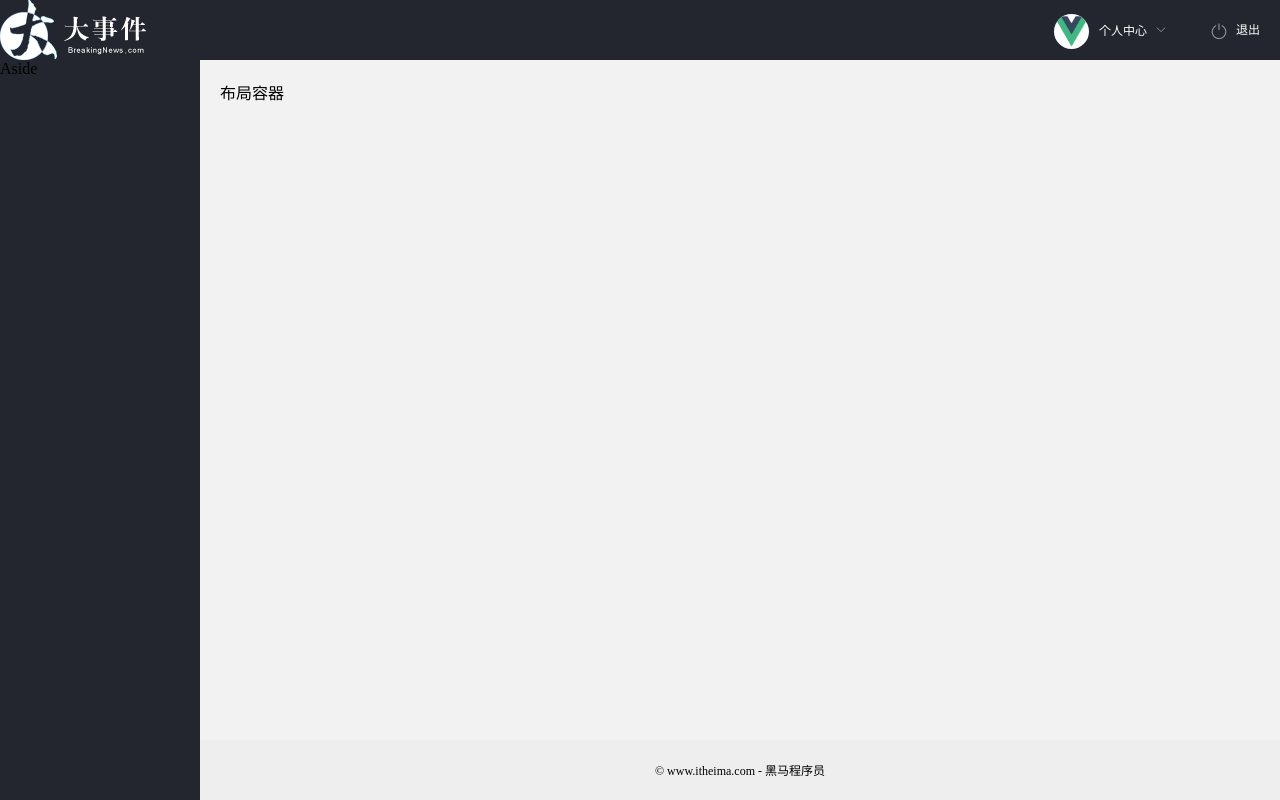
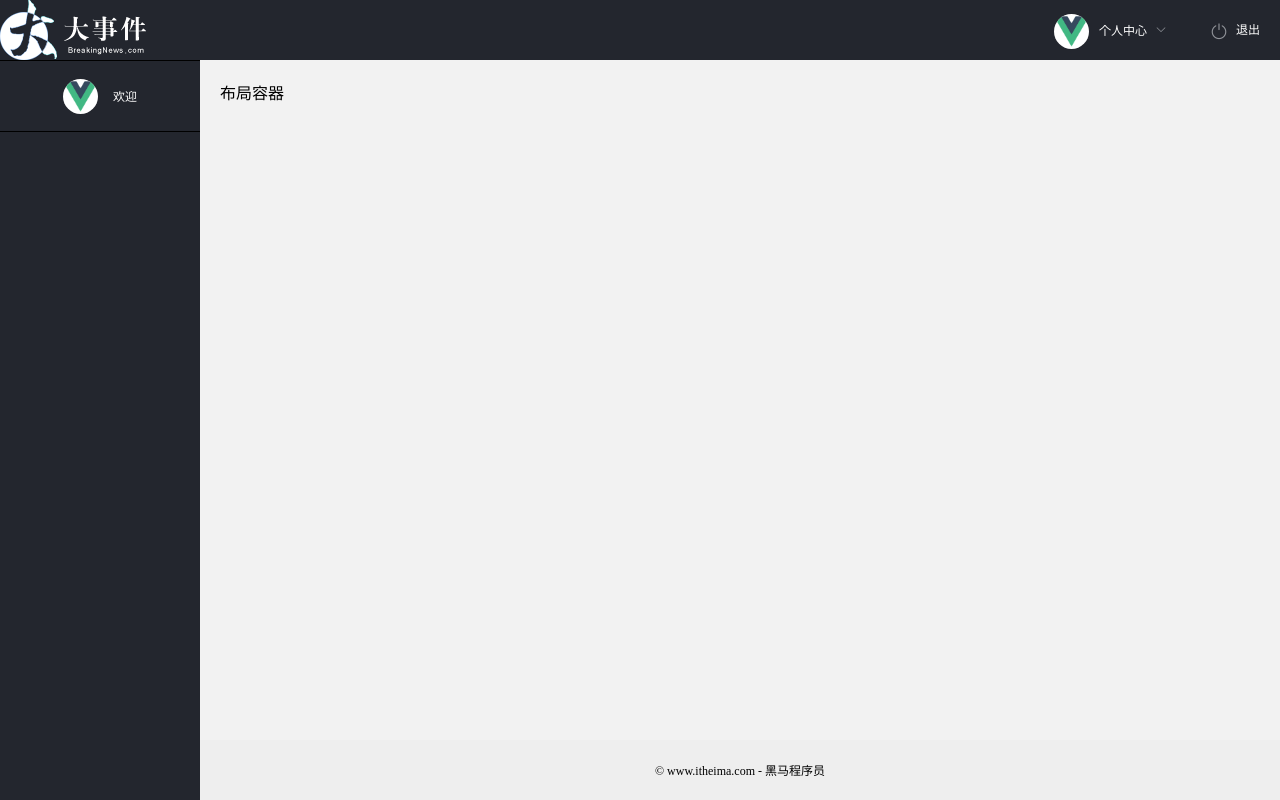
Before and after one commit to zdkhero/big-event, a Vue app in the folder main/: page / in a window 1280 px wide. Built offline with nearby package versions, Linux system fonts and the light colour scheme; no server answers.

Commit message:
渲染用户信息

```diff
--- /dev/null
+++ b/main/src/api/user.js
@@ -0,0 +1,12 @@
+import request from '@/utils/request.js'
+
+/**
+ * 获取用户的信息
+ * @returns Promise
+ */
+export const getUserInfo = () => {
+  return request({
+    url: '/my/userinfo',
+    method: 'GET'
+  })
+}
--- a/main/src/layout/Layout.vue
+++ b/main/src/layout/Layout.vue
@@ -15,7 +15,8 @@
         <el-submenu index="1">
           <template slot="title">
             <!-- 头像 -->
-            <img src="@/assets/logo.png" alt="" class="avatar" />
+            <img :src="userInfo.user_pic" alt="" class="avatar" v-if="userInfo.user_pic" />
+            <img src="@/assets/logo.png" alt="" class="avatar" v-else />
             <span>个人中心</span>
           </template>
           <el-menu-item index="1-1"><i class="el-icon-s-operation"></i>基本资料</el-menu-item>
@@ -26,8 +27,14 @@
       </el-menu>
     </el-header>
     <el-container>
-      <!-- 侧边栏区域 -->
-      <el-aside width="200px">Aside</el-aside>
+      <!-- 左侧边栏区域 -->
+      <el-aside width="200px">
+        <div class="user-box">
+          <img :src="userInfo.user_pic" alt="" v-if="userInfo.user_pic" />
+          <img src="@/assets/logo.png" alt="" v-else />
+          <span>欢迎 {{ userInfo.nickname || userInfo.username }}</span>
+        </div>
+      </el-aside>
       <el-container>
         <!-- 页面主体区域 -->
         <el-main>
@@ -41,8 +48,15 @@
 </template>
 
 <script>
+import { mapState } from 'vuex'
 export default {
-  name: 'Layout'
+  name: 'Layout',
+  created () {
+    this.$store.dispatch('getUserInfo')
+  },
+  computed: {
+    ...mapState(['userInfo'])
+  }
 }
 </script>
 
@@ -80,4 +94,27 @@ export default {
   margin-right: 10px;
   object-fit: cover;
 }
+
+// 左侧边栏用户信息区域
+.user-box {
+  height: 70px;
+  display: flex;
+  justify-content: center;
+  align-items: center;
+  border-top: 1px solid #000;
+  border-bottom: 1px solid #000;
+  user-select: none;
+  img {
+    width: 35px;
+    height: 35px;
+    border-radius: 50%;
+    background-color: #fff;
+    margin-right: 15px;
+    object-fit: cover;
+  }
+  span {
+    color: white;
+    font-size: 12px;
+  }
+}
 </style>
--- a/main/src/store/index.js
+++ b/main/src/store/index.js
@@ -1,20 +1,35 @@
 import Vue from 'vue'
 import Vuex from 'vuex'
+import { getUserInfo } from '@/api/user.js'
 
 Vue.use(Vuex)
 
 export default new Vuex.Store({
   state: {
-    token: localStorage.getItem('token') || '' // 存储 Token
+    token: localStorage.getItem('token') || '', // 存储 Token
+    userInfo: {} // 用户信息
   },
   mutations: {
     // 更新 token
     setToken (state, newToken) {
       state.token = newToken
       localStorage.setItem('token', newToken)
+    },
+
+    // 设置用户信息
+    setUserInfo (state, info) {
+      state.userInfo = info
     }
   },
   actions: {
+    // 获取用户信
+    async getUserInfo (context) {
+      const { data: res } = await getUserInfo()
+
+      if (res.code === 0) {
+        context.commit('setUserInfo', res.data)
+      }
+    }
   },
   modules: {
   }
--- a/main/src/utils/request.js
+++ b/main/src/utils/request.js
@@ -1,5 +1,6 @@
 // 专门用来配置 axios 的模块
 import axios from 'axios'
+import store from '@/store'
 
 const instance = axios.create({
   baseURL: 'http://www.liulongbin.top:3008',
@@ -8,7 +9,10 @@ const instance = axios.create({
 
 // 添加请求拦截器
 instance.interceptors.request.use(function (config) {
-  // 在发送请求之前做些什么
+  // 设置请求头
+  if (config.url.startsWith('/my')) {
+    config.headers.Authorization = store.state.token
+  }
   return config
 }, function (error) {
   // 对请求错误做些什么
--- a/main/src/views/Login/index.vue
+++ b/main/src/views/Login/index.vue
@@ -28,9 +28,7 @@
           ></el-input>
         </el-form-item>
         <el-form-item>
-          <el-button type="primary" class="btn-login" @click="login"
-            >登录</el-button
-          >
+          <el-button type="primary" class="btn-login" @click="login">登录</el-button>
         </el-form-item>
       </el-form>
     </div>
```
